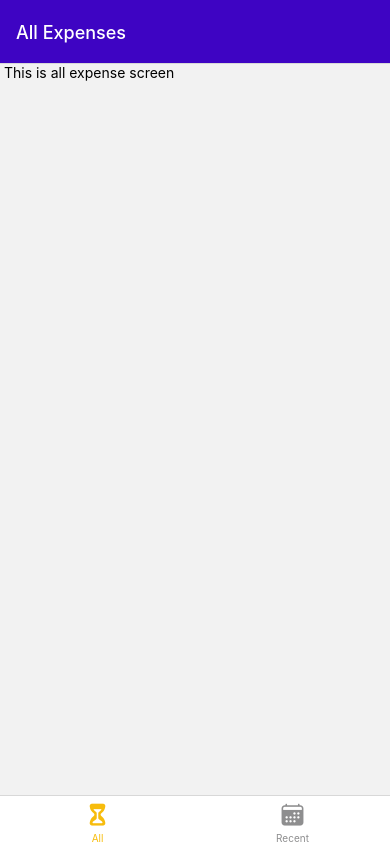
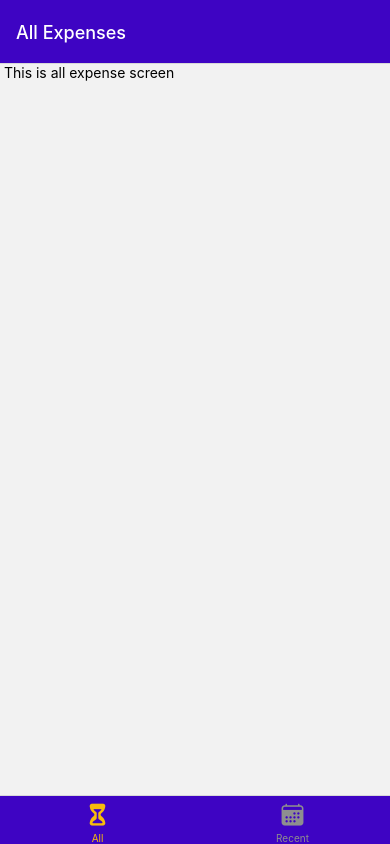
Before and after one commit to Muhammad0320/RNExpence-tracker, a React Native app: screen / in a window 390 px wide. Built offline with nearby package versions, Linux system fonts and the light colour scheme.

Commit message:
chore: correct the bottom tab bar

```diff
--- a/App.js
+++ b/App.js
@@ -18,7 +18,9 @@ export default function App() {
     <Tabs.Navigator
       screenOptions={{
         headerStyle: { backgroundColor: GlobalStyles.colors.primary500 },
+
         headerTintColor: "#fff",
+        tabBarStyle: { backgroundColor: GlobalStyles.colors.primary500 },
         tabBarActiveTintColor: GlobalStyles.colors.accent500,
       }}
     >
```
